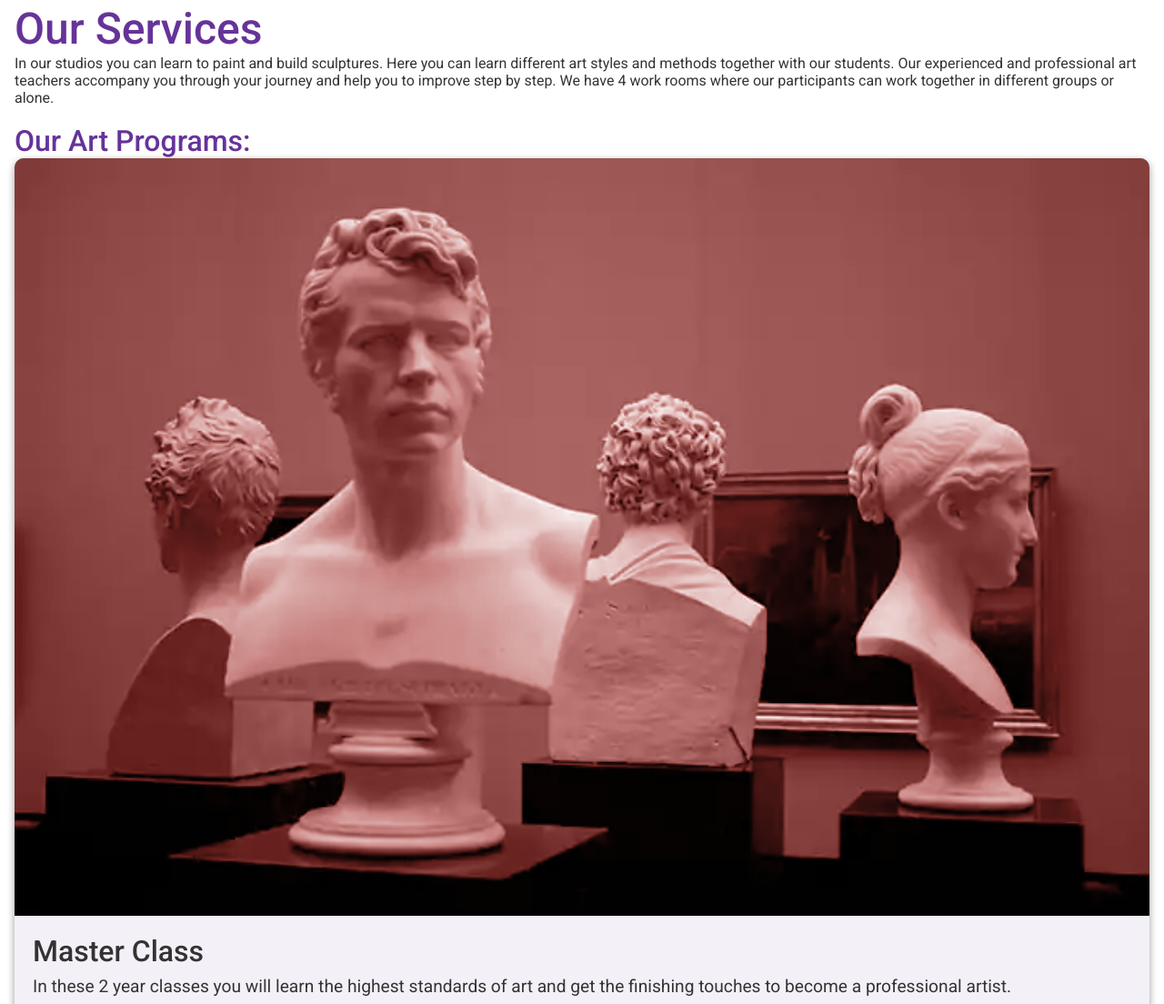
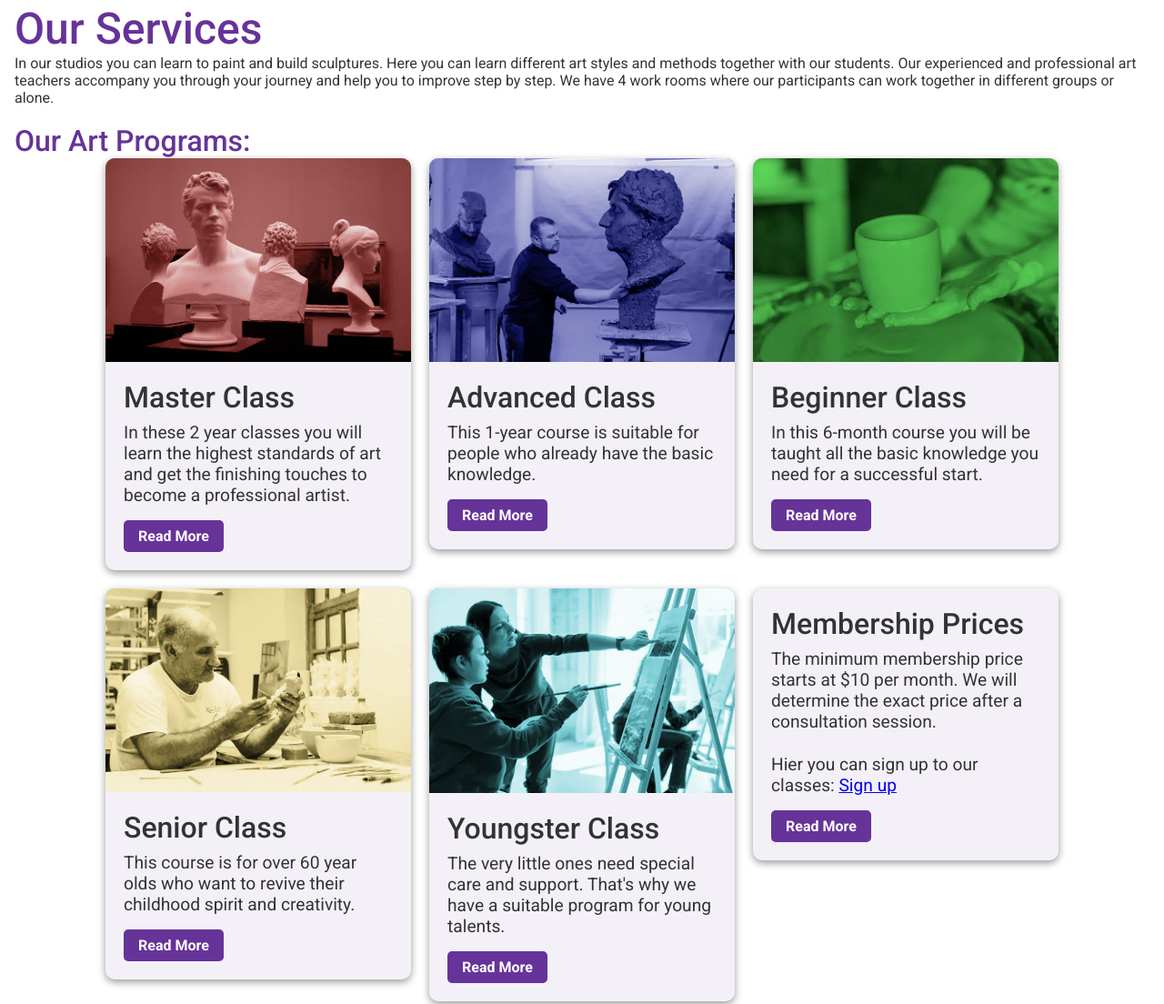
Before and after one commit to MWSCode/art-academy, a plain HTML site: page index.html in a window 1280 px wide. Shown: the part 768-1872 px from the top of the page at 91% size. Drawn offline with Linux system fonts and the light colour scheme.

Commit message:
fontawesome added

```diff
--- a/index.html
+++ b/index.html
@@ -1,6 +1,5 @@
 <!DOCTYPE html>
 <html lang="en">
-
 <head>
     <meta charset="UTF-8">
     <meta name="viewport" content="width=device-width, initial-scale=1.0">
@@ -9,7 +8,7 @@
     <title>Home - Together Art Academy</title>
 
     <!-- Stylesheet -->
-    <link rel="stylesheet" href="assets/css/style.css?">
+    <link rel="stylesheet" href="assets/css/style.css?2">
 
 	<!-- favicon -->
     <link rel="apple-touch-icon" sizes="180x180" href="assets/favicon/apple-touch-icon.png">
@@ -17,7 +16,6 @@
     <link rel="icon" type="image/png" sizes="16x16" href="assets/favicon/favicon-16x16.png">
 	<link rel="icon" type="image/png" sizes="192x192" href="assets/favicon/android-chrome-192x192.png">
 </head>
-
 <body>
     <!-- Header -->
     <header>
@@ -27,8 +25,8 @@
         <nav>
             <ul id="menu">
                 <li><a href="index.html" class="active">Home</a></li>
-                <li><a href="gallery.html">Gallery</a></li>
-                <li><a href="signup.html">Sign Up</a></li>
+                <li><a href="#">Gallery</a></li>
+                <li><a href="#">Sign Up</a></li>
             </ul>
         </nav>
     </header>
@@ -57,6 +55,7 @@
 
 			<h2>Our Art Programs:</h2>
 			<div class="cards-container">
+				<div class="card_outer">
 					<div class="card">
 						<div class="card-img">
 							<img src="assets/images/master-class.webp" alt="master-class">
@@ -68,6 +67,8 @@
 							<a href="#" class="card-button" >Read More</a>
 						</div>
 					</div>
+				</div>
+				<div class="card_outer">
 					<div class="card">
 						<div class="card-img">
 							<img src="assets/images/advanced-class.webp" alt="advanced-class">
@@ -79,6 +80,8 @@
 							<a href="#" class="card-button" >Read More</a>
 						</div>
 					</div>
+				</div>
+				<div class="card_outer">
 					<div class="card">
 						<div class="card-img">
 							<img src="assets/images/beginner-class.webp" alt="beginner-class">
@@ -90,6 +93,8 @@
 							<a href="#" class="card-button" >Read More</a>
 						</div>
 					</div>
+				</div>
+				<div class="card_outer">
 					<div class="card">
 						<div class="card-img">
 							<img src="assets/images/senior-class.webp" alt="senior-class">
@@ -101,6 +106,8 @@
 							<a href="#" class="card-button" >Read More</a>
 						</div>
 					</div>
+				</div>
+				<div class="card_outer">
 					<div class="card">
 						<div class="card-img">
 							<img src="assets/images/youngster-class.webp" alt="youngster-class">
@@ -113,10 +120,17 @@
 						</div>
 					</div>
 				</div>
-
-			<h2>Membership Prices:</h2>
-			<p class="text_p1">The minimum membership price starts at $10 per month. We will determine the exact price after a  consultation session.</p>
+				<div class="card_outer card_wide">
+					<div class="card membership_card">
+						<div class="card-text">
+							<h3>Membership Prices</h3>
+							<p>The minimum membership price starts at $10 per month. We will determine the exact price after a consultation session.</p>
 							<p class="text_p1">Hier you can sign up to our classes:  <a href="#" class="button-signup" >Sign up</a></p>
+							<a href="#" class="card-button" >Read More</a>
+						</div>
+					</div>
+				</div>
+			</div>
 		</section>
 
 		<section id="about" class="bg_color-alto">
@@ -130,8 +144,8 @@
 				</div>
 			</div>
 		</section>
+	</main>
 
-	</main>
     <footer id="contact">
 		<div class="flex-container">
 			<div class="flex-column">
@@ -188,6 +202,7 @@
 		</div>
     </footer>
 
+	<!-- Font Awesome kit -->
+    <script src="https://kit.fontawesome.com/c078d8d43f.js" crossorigin="anonymous"></script>
 </body>
-
 </html>
```
Lines whose indentation alone changed are shown as unchanged.
